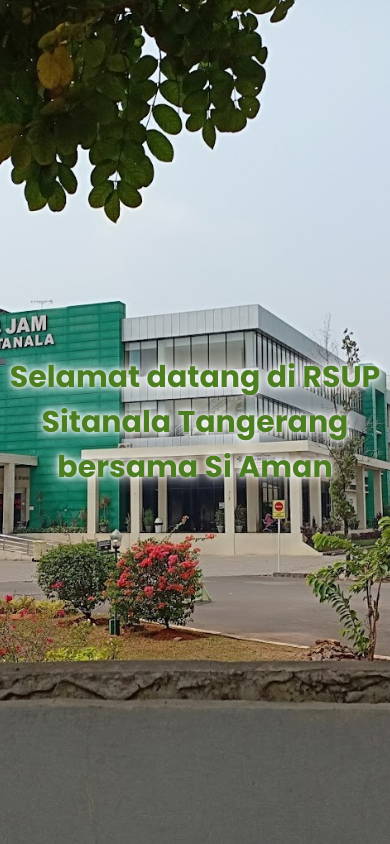
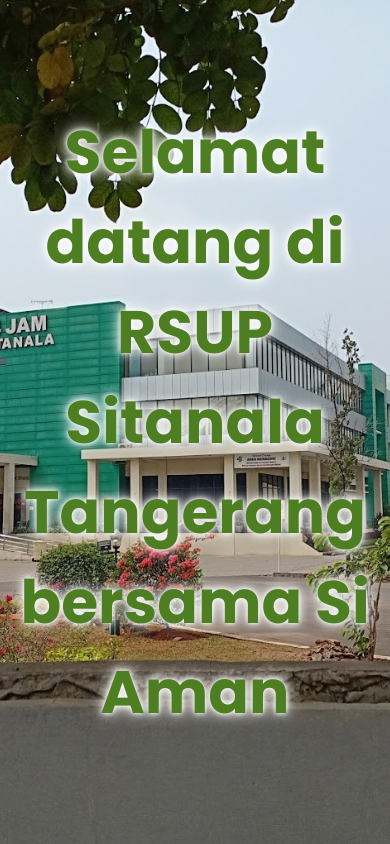
Before and after one commit to sabrinanovayanti/siaman2024, a plain HTML site: page index.html in a window 390 px wide. Drawn offline with nearby package versions, Linux system fonts and the light colour scheme.

Commit message:
Update styles.css

```diff
--- a/styles.css
+++ b/styles.css
@@ -43,6 +43,6 @@
 
 @media (max-width: 600px) {
   h1 {
-    font-size: 30px; /* Adjust font size for mobile */
+    font-size: 60px; /* Adjust font size for mobile */
   }
 }
```
